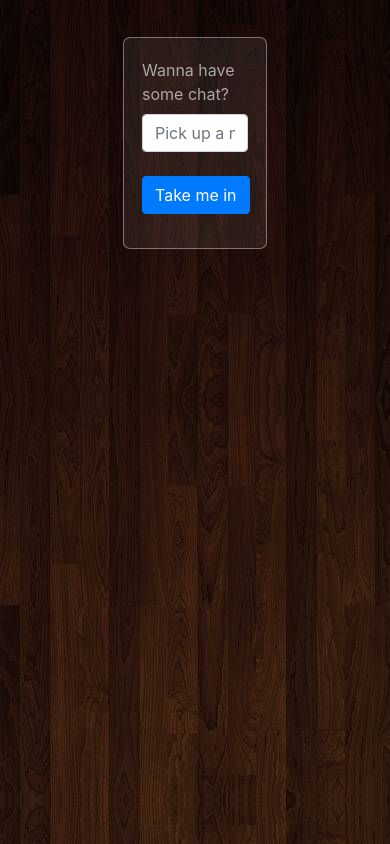
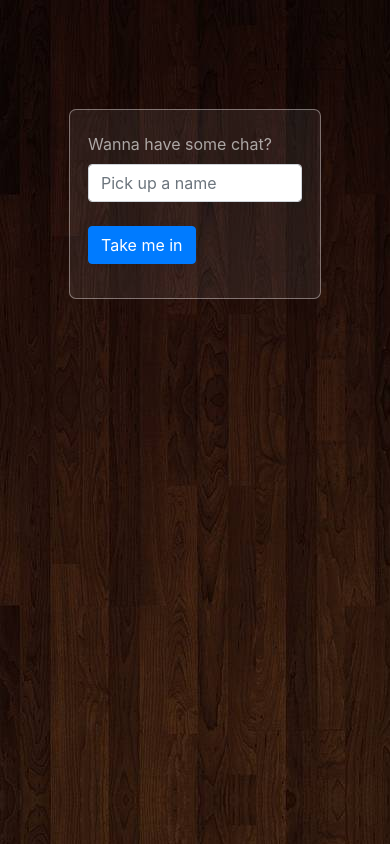
Before and after one commit to 1samitha1/myChat, a website: page views/index.html in a window 390 px wide. Drawn offline with nearby package versions, Linux system fonts and the light colour scheme; no server answers.

Commit message:
mobile changes

```diff
--- a/views/index.html
+++ b/views/index.html
@@ -139,12 +139,22 @@
             #message {
                 width: 84%;
             }
+
+			#userForm{
+				width: 50%;
+				margin-top: 15%
+			}
         }
 
         @media screen and (max-width: 425px) {
             #message {
                 width: 82%;
             }
+
+			#userForm{
+				width: 70%;
+				margin-top: 20%
+			}
         }
 
         ::-webkit-scrollbar {
```
